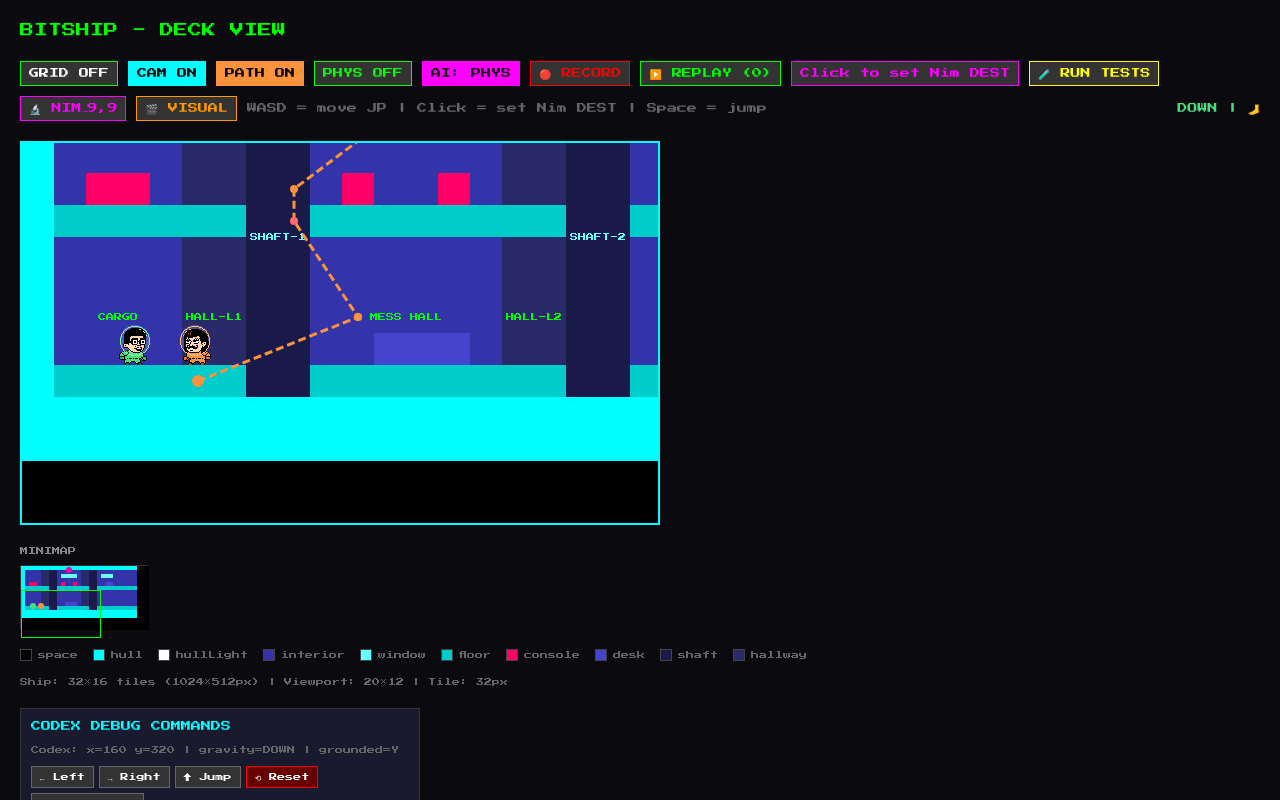
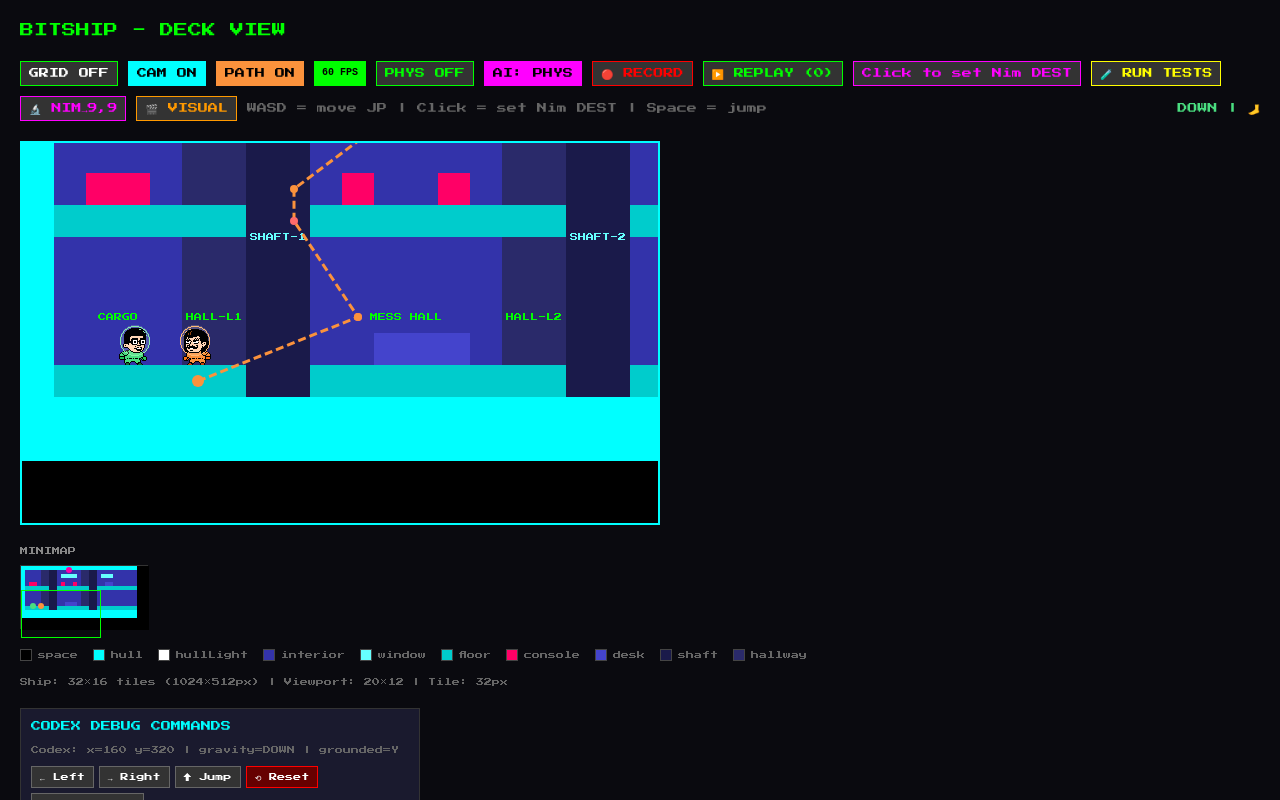
Before and after one commit to nimbusthewise-coder/bitfloor, a Next.js app: page /bitfloor/ship in a window 1280 px wide. Built offline with nearby package versions, Linux system fonts and the light colour scheme.

Commit message:
📊 Add FPS counter to diagnose performance
- Shows FPS in top bar (green=60+, yellow=30-55, red=<30)
- Updates once per second
- Will help diagnose animation speed issues

```diff
--- a/src/app/ship/page.tsx
+++ b/src/app/ship/page.tsx
@@ -454,6 +454,10 @@ export default function ShipPage() {
   const nimExecutorRef = useRef<ExecutorState | null>(null);
   const nimUseExecutorRef = useRef<boolean>(true);  // Toggle between old/new system
 
+  // FPS counter for debugging performance
+  const [fps, setFps] = useState(0);
+  const fpsRef = useRef({ frames: 0, lastTime: performance.now() });
+
   // Nim baked sprites
   const [nimBaked, setNimBaked] = useState<BakedSprite | null>(null);
 
@@ -587,6 +591,15 @@ export default function ShipPage() {
       const deltaTime = currentTime - lastTime;
       lastTime = currentTime;
       accumulator += deltaTime;
+
+      // FPS tracking
+      fpsRef.current.frames++;
+      const fpsElapsed = currentTime - fpsRef.current.lastTime;
+      if (fpsElapsed >= 1000) {
+        setFps(Math.round(fpsRef.current.frames * 1000 / fpsElapsed));
+        fpsRef.current.frames = 0;
+        fpsRef.current.lastTime = currentTime;
+      }
 
       // Clamp accumulator to prevent spiral of death on slow frames
       if (accumulator > MAX_ACCUMULATOR) {
@@ -2198,6 +2211,15 @@ export default function ShipPage() {
         >
           PATH {showPaths ? "ON" : "OFF"}
         </button>
+        <span style={{
+          padding: "4px 8px",
+          background: fps < 30 ? "#f00" : fps < 55 ? "#ff0" : "#0f0",
+          color: "#000",
+          fontFamily: "monospace",
+          fontWeight: "bold",
+        }}>
+          {fps} FPS
+        </span>
         <button
           onClick={() => setShowPhysicsPaths(p => !p)}
           style={{
```
